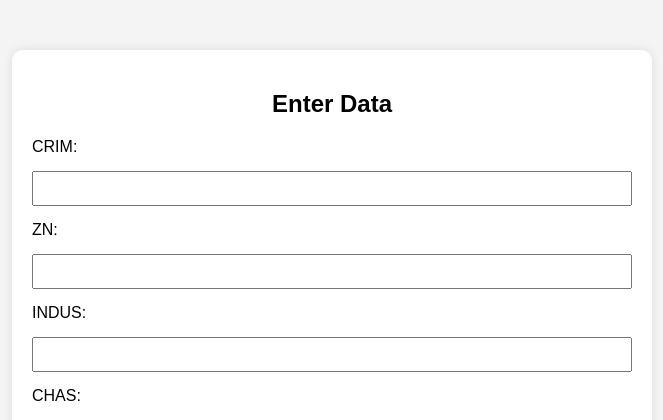
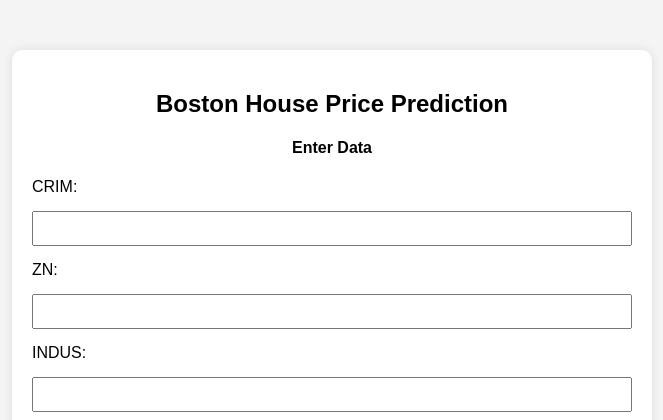
Before and after one commit to Srihari-Adiga/BostonHousePricePrediciton, a Flask app: page / in a window 1280 px wide. Shown: the top 420 px of the page, without its empty margins (308-971 px from the left). Run offline with Flask 3, Linux system fonts and the light colour scheme; parts of the project's set-up code (start-up, migrations or seed data) failed here and were passed over.

```diff
--- a/requirements.txt
+++ b/requirements.txt
@@ -3,3 +3,4 @@ scikit-learn
 pandas
 numpy
 matplotlib
+gunicorn
--- a/templates/home.html
+++ b/templates/home.html
@@ -46,7 +46,8 @@
 </head>
 <body>
     <form action="{{ url_for('predict') }}" method="post">
-        <h2>Enter Data</h2>
+        <h2>Boston House Price Prediction</h2>
+        <h4>Enter Data</h4>
         <label for="field1">CRIM:</label>
         <input type="text" id="CRIM" name="CRIM" required>
         <label for="field2">ZN:</label>
```
Also changed, not shown: 1 other file.
